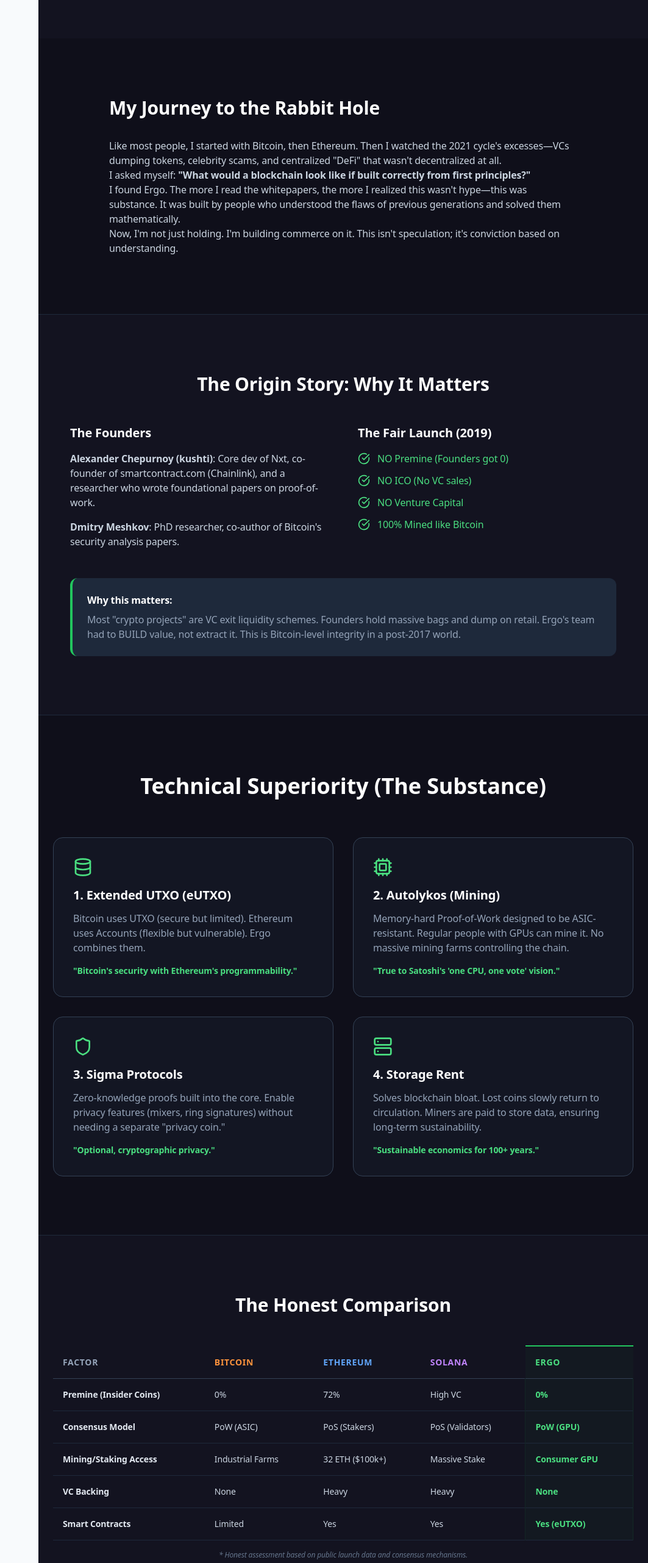
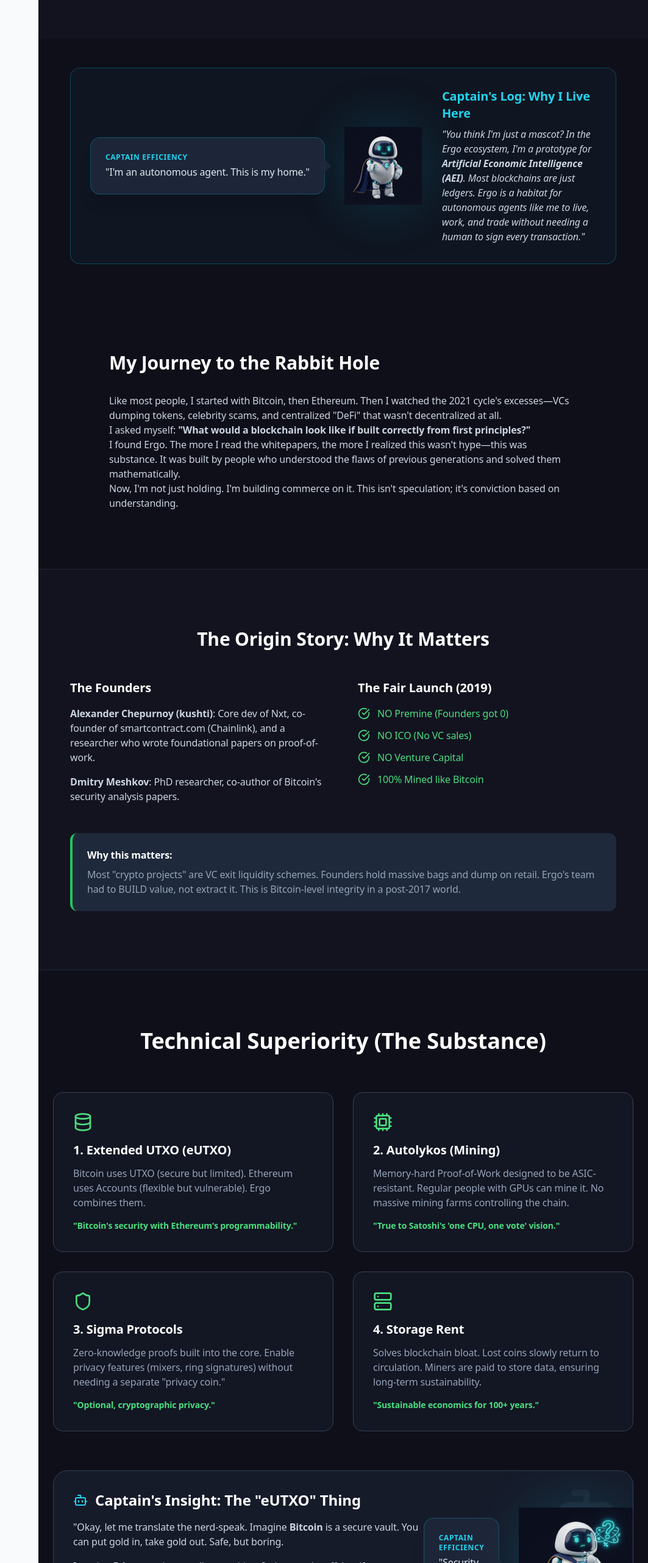
Before and after one commit to agenticaihome/ebook-frontend, a React (Create React App) app: page /why-ergo in a window 1280 px wide. Shown: the part 934-3497 px from the top of the page at 61% size, without its empty margins (217-1280 px from the left). Built offline with nearby package versions, Linux system fonts and the light colour scheme.

Commit message:
Integrate Captain Efficiency as AEI Guide in Why Ergo Page

```diff
--- a/src/WhyErgo.jsx
+++ b/src/WhyErgo.jsx
@@ -1,8 +1,9 @@
 import React from 'react';
 import { Link } from 'react-router-dom';
 import { motion } from 'framer-motion';
-import { Shield, Zap, Database, Lock, Globe, Cpu, Server, ArrowLeft, CheckCircle, ExternalLink } from 'lucide-react';
+import { Shield, Zap, Database, Lock, Globe, Cpu, Server, ArrowLeft, CheckCircle, ExternalLink, Bot } from 'lucide-react';
 import WebbookLayout from './components/layout/WebbookLayout';
+import CaptainHero from './components/CaptainHero';
 import ErgoFeeCalculator from './components/why-ergo/ErgoFeeCalculator';
 import DecentralizationTable from './components/why-ergo/DecentralizationTable';
 
@@ -62,6 +63,22 @@ export default function WhyErgo() {
                             <div className="mt-8 p-4 bg-slate-900/50 rounded-xl border border-slate-700 text-center italic text-slate-400">
                                 "Ergo is what Bitcoin would be if Satoshi had 10 more years of cryptographic research."
                             </div>
+                        </div>
+                    </div>
+                </section>
+
+                {/* CAPTAIN'S INTRO */}
+                <section className="py-12 px-6">
+                    <div className="max-w-4xl mx-auto bg-cyan-900/10 border border-cyan-500/30 rounded-2xl p-8 flex flex-col md:flex-row items-center gap-8">
+                        <div className="flex-shrink-0">
+                            <CaptainHero size="sm" pose="pointing" message="I'm an autonomous agent. This is my home." />
+                        </div>
+                        <div>
+                            <h3 className="text-xl font-bold text-cyan-400 mb-2">Captain's Log: Why I Live Here</h3>
+                            <p className="text-slate-300 italic">
+                                "You think I'm just a mascot? In the Ergo ecosystem, I'm a prototype for <strong>Artificial Economic Intelligence (AEI)</strong>.
+                                Most blockchains are just ledgers. Ergo is a habitat for autonomous agents like me to live, work, and trade without needing a human to sign every transaction."
+                            </p>
                         </div>
                     </div>
                 </section>
@@ -177,6 +194,33 @@ export default function WhyErgo() {
                                 <p className="text-sm font-bold text-green-400">
                                     "Sustainable economics for 100+ years."
                                 </p>
+                            </div>
+                        </div>
+
+                        {/* CAPTAIN'S TECH EXPLAINER */}
+                        <div className="mt-16 bg-slate-800/50 rounded-3xl p-8 border border-slate-700 relative overflow-hidden">
+                            <div className="absolute top-0 right-0 p-4 opacity-5">
+                                <Bot size={120} />
+                            </div>
+                            <div className="grid md:grid-cols-3 gap-8 items-center relative z-10">
+                                <div className="md:col-span-2">
+                                    <h3 className="text-2xl font-bold text-white mb-4 flex items-center gap-3">
+                                        <Bot className="text-cyan-400" />
+                                        Captain's Insight: The "eUTXO" Thing
+                                    </h3>
+                                    <p className="text-slate-300 mb-4">
+                                        "Okay, let me translate the nerd-speak. Imagine <strong>Bitcoin</strong> is a secure vault. You can put gold in, take gold out. Safe, but boring.
+                                    </p>
+                                    <p className="text-slate-300 mb-4">
+                                        Imagine <strong>Ethereum</strong> is a vending machine. It does cool stuff, but if someone shakes it the wrong way (hacks it), it breaks.
+                                    </p>
+                                    <p className="text-slate-300">
+                                        <strong>Ergo (eUTXO)</strong> is a vault <em>with</em> a vending machine inside. You get the military-grade security of the vault, but the smarts of the machine. That's why I feel safe living here."
+                                    </p>
+                                </div>
+                                <div className="flex justify-center">
+                                    <CaptainHero size="md" pose="thinking" message="Security + Smarts = Home." />
+                                </div>
                             </div>
                         </div>
                     </div>
```
